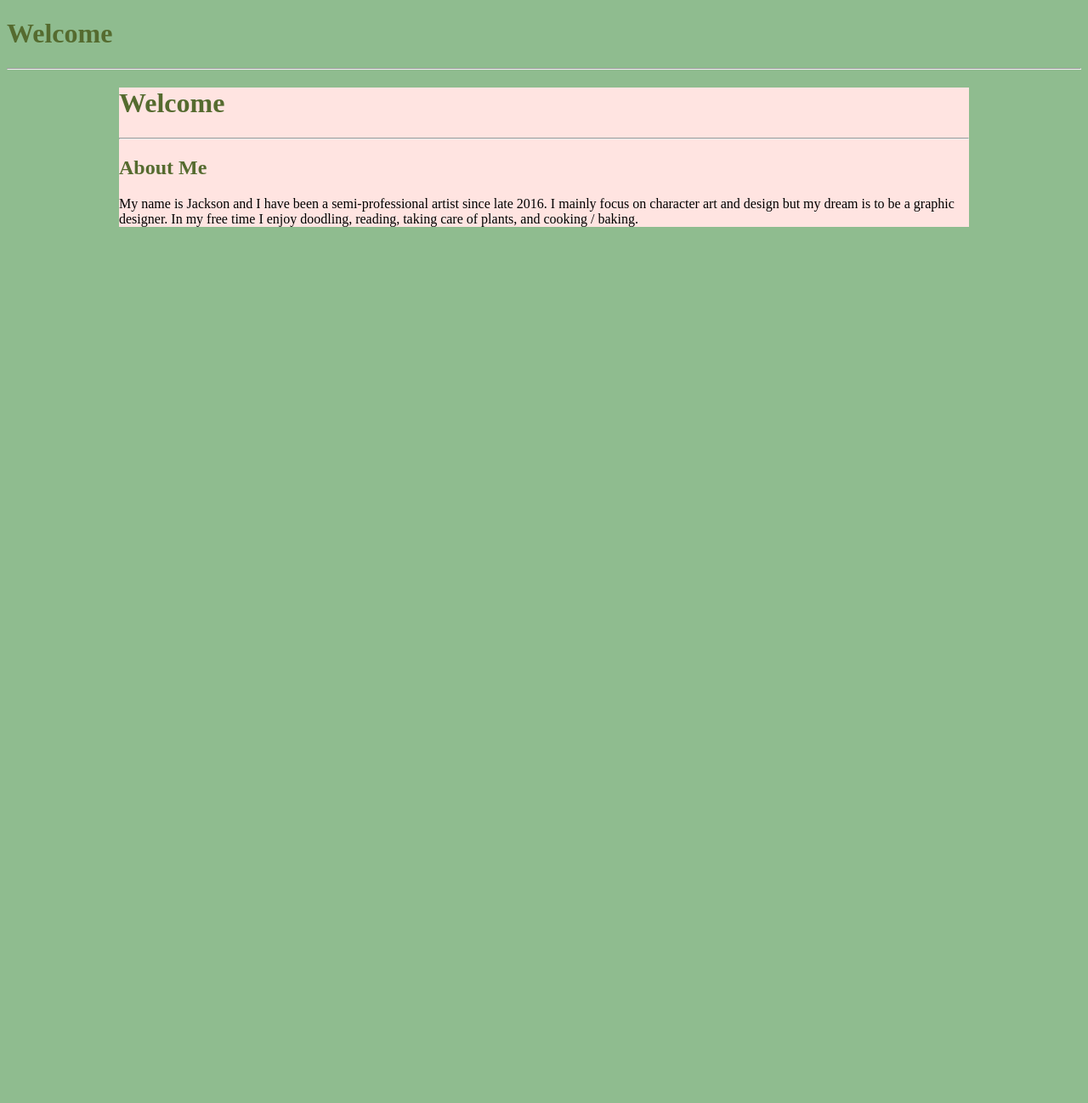
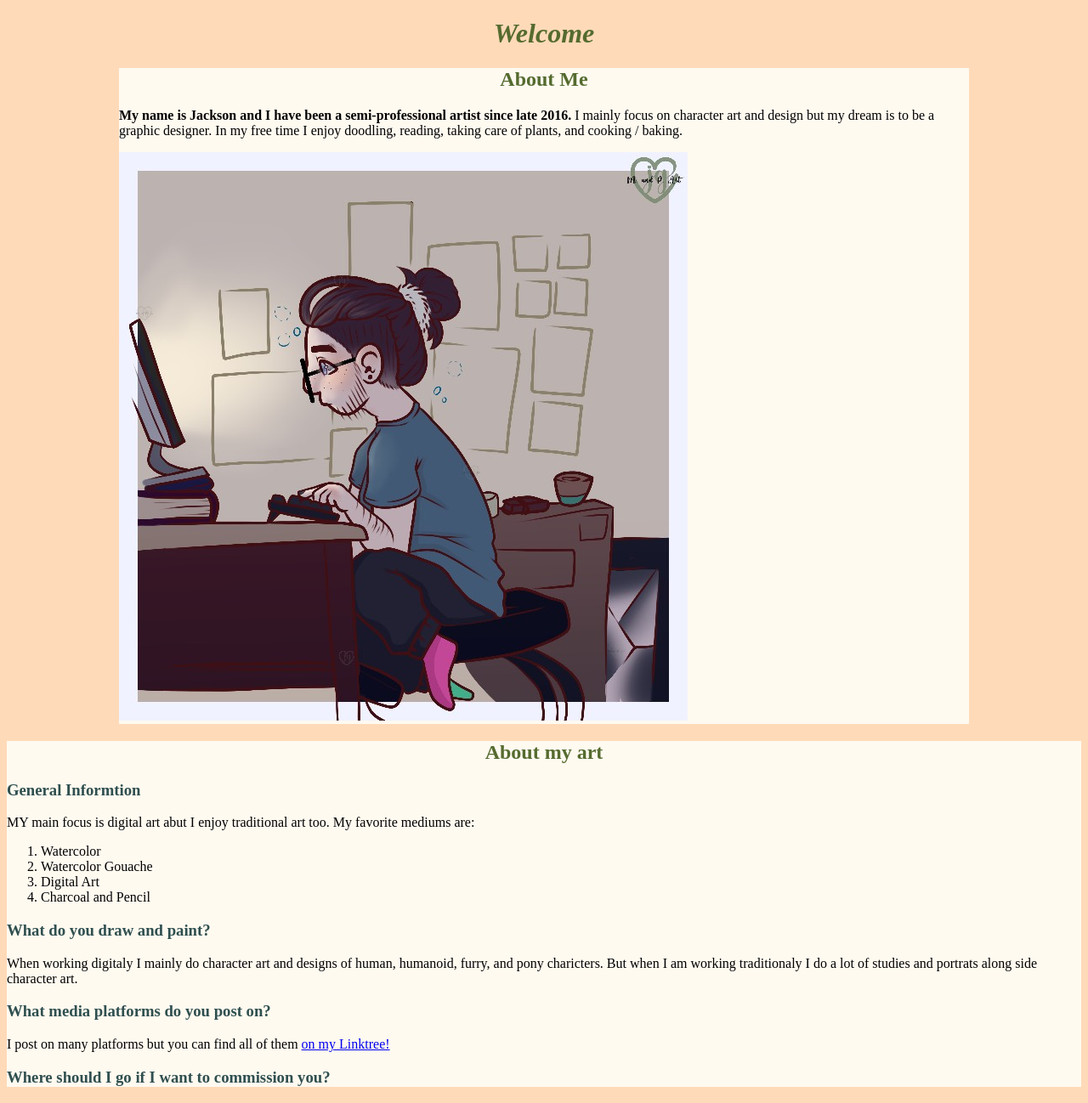
Before and after one commit to jackson-beep-beep/artportfolio, a plain HTML site: page index.html in a window 1280 px wide. Shown: the whole page at 85% size. Before the commit the page ends 800 px from the top, so only its background shows below. Drawn offline with Linux system fonts and the light colour scheme.

Commit message:
hello there

```diff
--- a/index.html
+++ b/index.html
@@ -6,22 +6,55 @@
 	<title>Art Portfolio</title>
 
 	<style>
-		#container {
-			background-color: mistyrose
+		.container {
+			background-color: floralwhite
+		}
+		#header {
+			text-align: center;
+		}
+		h2 {
+			text-align: center; color: darkolivegreen
+		}
+		h3 {
+			color: darkslategray
 		}
 
 	</style>
+
 </head>
+<!-- body start -->
+<body style="background-color: peachpuff">
+<!-- header -->
+<div id="header">
+	<h1 style="color: darkolivegreen"><i>Welcome</i></h1>
+</div>
+<!-- paragraph one -->
+<div class="container" style="width:1000px; margin:0 auto">
 
-<body style="background-color: darkseagreen">
-	<h1 style="color: darkolivegreen">Welcome</h1>
-				<hr>
-<div id="container" style="width:1000px; margin:0 auto">
-	<h1 style="color: darkolivegreen">Welcome</h1>
-				<hr>
-		<h2 style="color: darkolivegreen">About Me</h2>
-		<p>	My name is Jackson and I have been a semi-professional artist since late 2016. I mainly focus on character art and design but my dream is to be a graphic designer. In my free time I enjoy doodling, reading, taking care of plants, and cooking / baking.</p>
-
+		<h2>About Me</h2>
+				<p><b>My name is Jackson and I have been a semi-professional artist since late 2016.</b> I mainly focus on character art and design but my dream is to be a graphic designer. In my free time I enjoy doodling, reading, taking care of plants, and cooking / baking.</p>
+<!-- image -->
+				<img src="images/latenight.jpg" width="669" height="669" alt="A person working on their computer late at night."/>
+	</div>
+<!-- start of secon paragraph -->
+	<div class="container">
+		<h2>About my art</h2>
+			<h3>General Informtion</h3>
+				<p>MY main focus is digital art abut I enjoy traditional art too. My favorite mediums are:
+					<ol>
+						<li>Watercolor</li>
+						<li>Watercolor Gouache</li>
+						<li>Digital Art</li>
+						<li>Charcoal and Pencil</li>
+					</ol>
+				</p>
+			<h3>What do you draw and paint?</h3>
+				<p>When working digitaly I mainly do character art and designs of human, humanoid, furry, and pony charicters. But when I am working traditionaly I do a lot of studies and portrats along side character art.
+				</p>
+			<h3>What media platforms do you post on?</h3>
+				<p>I post on many platforms but you can find all of them <a href="https://linktr.ee/Jacksongermain" target="_blank">on my Linktree!</a>
+				</p>
+			<h3>Where should I go if I want to commission you?</h3>
 	</div>
 </body>
 </html>
```
Also changed, not shown: commissioninfo.html (added, +10 -0 lines), images/6F55EA55-8939-4376-AB6A-4DC907F165CE.jpeg (deleted), images/anger.jpg (added), images/ashton.jpg (added), images/hellothere.jpg (added), images/latenight.jpg (added), images/sproutedwings.jpg (added), 4 other files.
